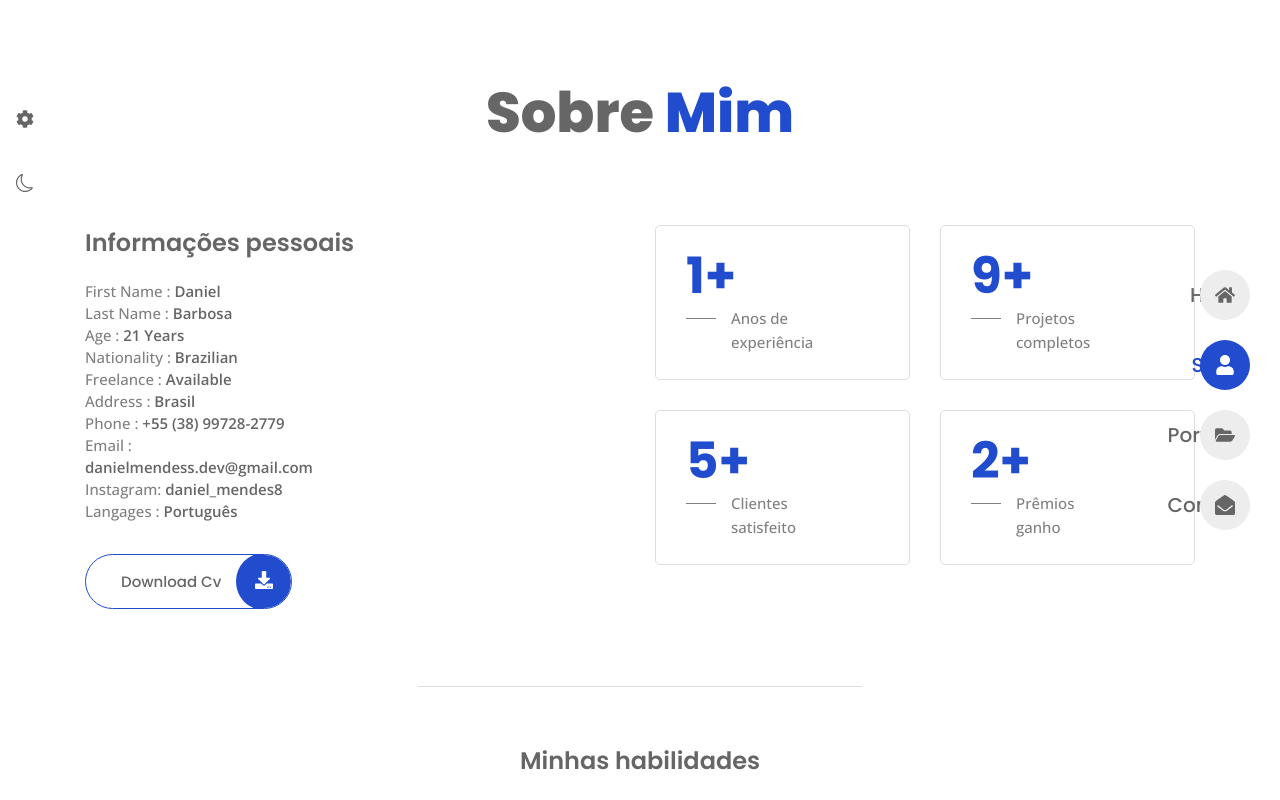
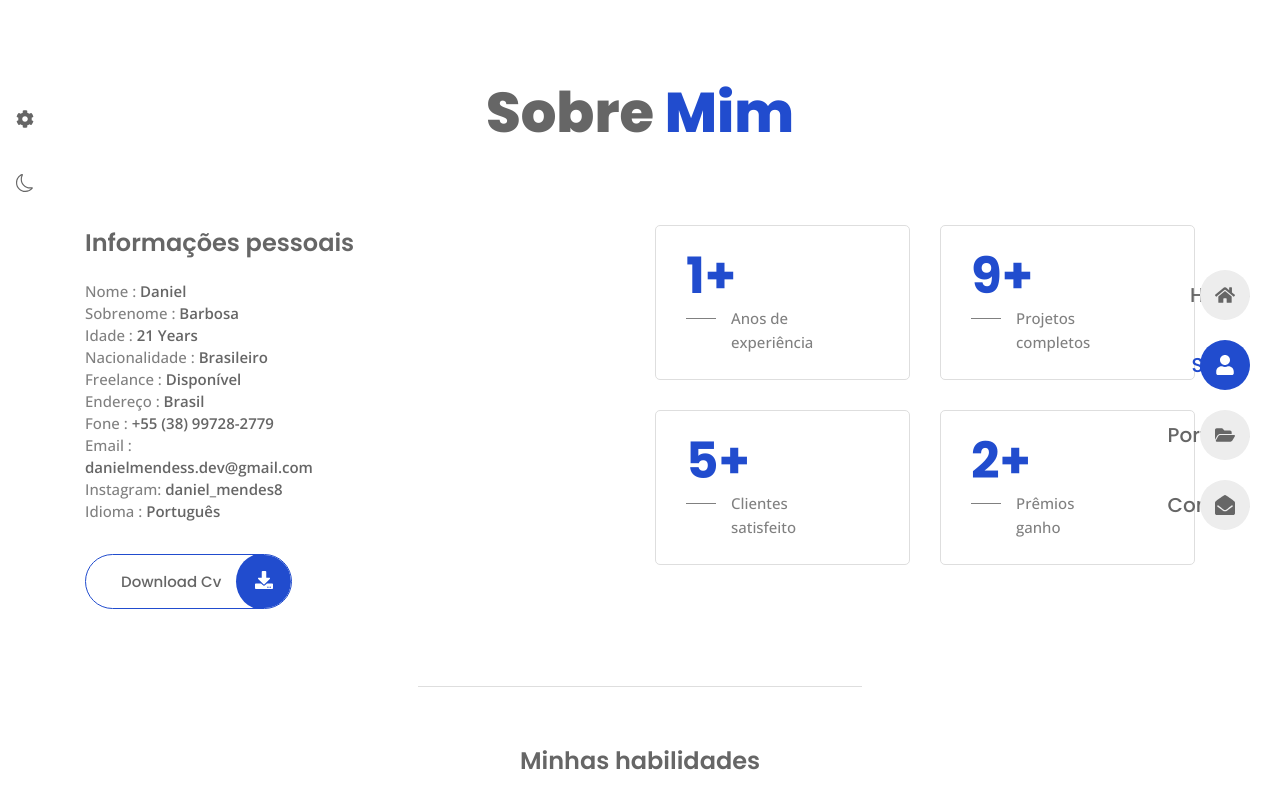
Before and after one commit to daniel-barbosaa/portfolio, a React (Vite) app: page /sobre in a window 1280 px wide. Shown: the top 800 px of the page. Built offline with nearby package versions, Linux system fonts and the light colour scheme.

Commit message:
update page of contact

```diff
--- a/src/data.jsx
+++ b/src/data.jsx
@@ -61,43 +61,43 @@ export const links = [
 export const personalInfo = [
   {
     id: 1,
-    title: 'First Name : ',
+    title: 'Nome : ',
     description: 'Daniel',
   },
 
   {
     id: 2,
-    title: 'Last Name : ',
+    title: 'Sobrenome : ',
     description: 'Barbosa',
   },
 
   {
     id: 3,
-    title: 'Age : ',
+    title: 'Idade : ',
     description: '21 Years',
   },
 
   {
     id: 4,
-    title: 'Nationality : ',
-    description: 'Brazilian',
+    title: 'Nacionalidade : ',
+    description: 'Brasileiro',
   },
 
   {
     id: 5,
     title: 'Freelance : ',
-    description: 'Available',
+    description: 'Disponível',
   },
 
   {
     id: 6,
-    title: 'Address : ',
+    title: 'Endereço : ',
     description: 'Brasil',
   },
 
   {
     id: 7,
-    title: 'Phone : ',
+    title: 'Fone : ',
     description: '+55 (38) 99728-2779',
   },
 
@@ -115,7 +115,7 @@ export const personalInfo = [
 
   {
     id: 10,
-    title: 'Langages : ',
+    title: 'Idioma : ',
     description: 'Português',
   },
 ];
--- a/src/pages/contact/Contact.jsx
+++ b/src/pages/contact/Contact.jsx
@@ -87,12 +87,12 @@ const Contact = () => {
                             name="accessKey" value="0dc6e925-5458-4bc2-828d-694bfed92643"
                         />
 
-                        <input type="hidden" name="redirectTo" value="hhttps://danielbarbosadev.vercel.app/contact" />
+                        <input type="hidden" name="redirectTo" value="https://danielbarbossdev.netlify.app/contact" />
 
                         <div className="form__input-div">
                             <input type="text"
                                 className="form__control"
-                                placeholder="Your Name"
+                                placeholder="Seu nome"
                                 name="name"
                             />
                         </div>
@@ -100,7 +100,7 @@ const Contact = () => {
                         <div className="form__input-div">
                             <input type="email"
                                 className="form__control"
-                                placeholder="Your Email"
+                                placeholder="Seu email"
                                 name="email"
                             />
                         </div>
@@ -108,7 +108,7 @@ const Contact = () => {
                         <div className="form__input-div">
                             <input type="text"
                                 className="form__control"
-                                placeholder="Your Subject"
+                                placeholder="Assunto..."
                                 name="subject"
                             />
                         </div>
@@ -116,7 +116,7 @@ const Contact = () => {
 
                     <div className="form__input-div">
                         <textarea
-                            placeholder="Your Message"
+                            placeholder="Sua mensagem"
                             className="form__control textarea"
                             name="message"></textarea>
                     </div>
```
